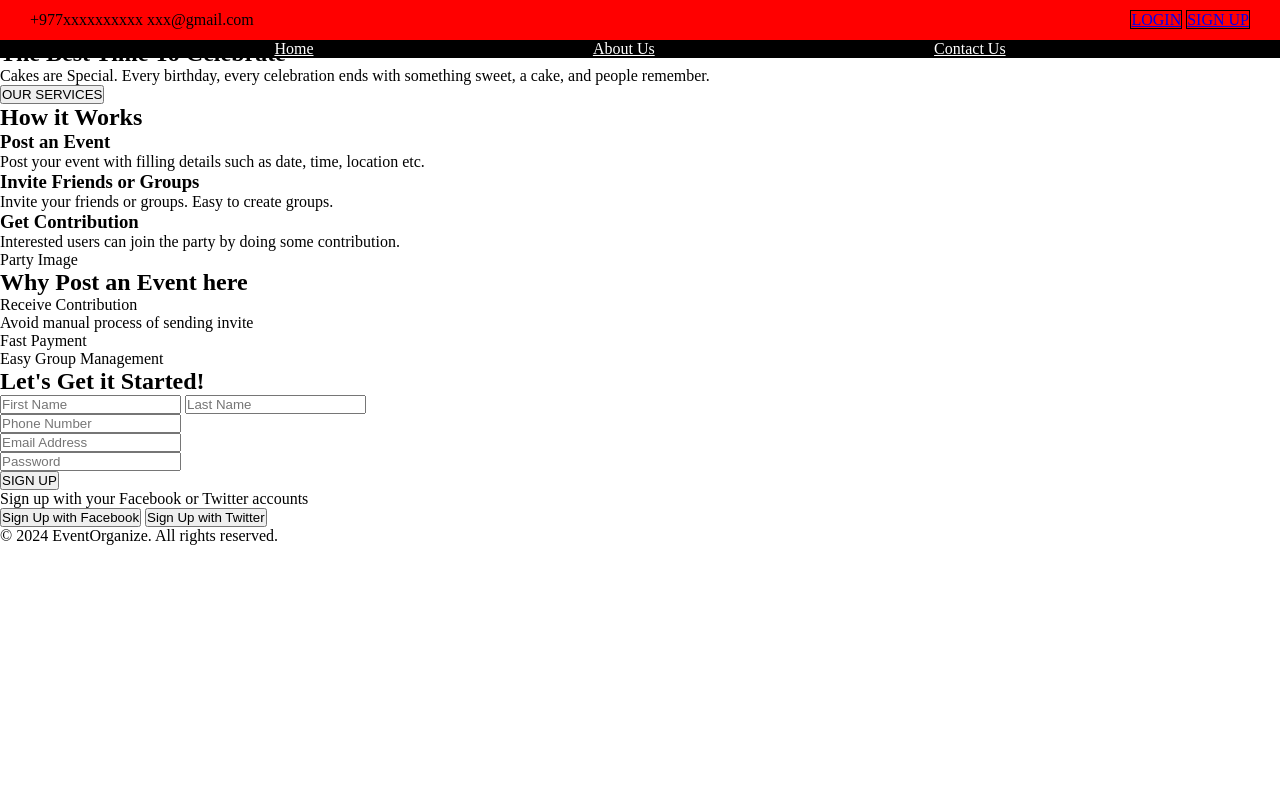
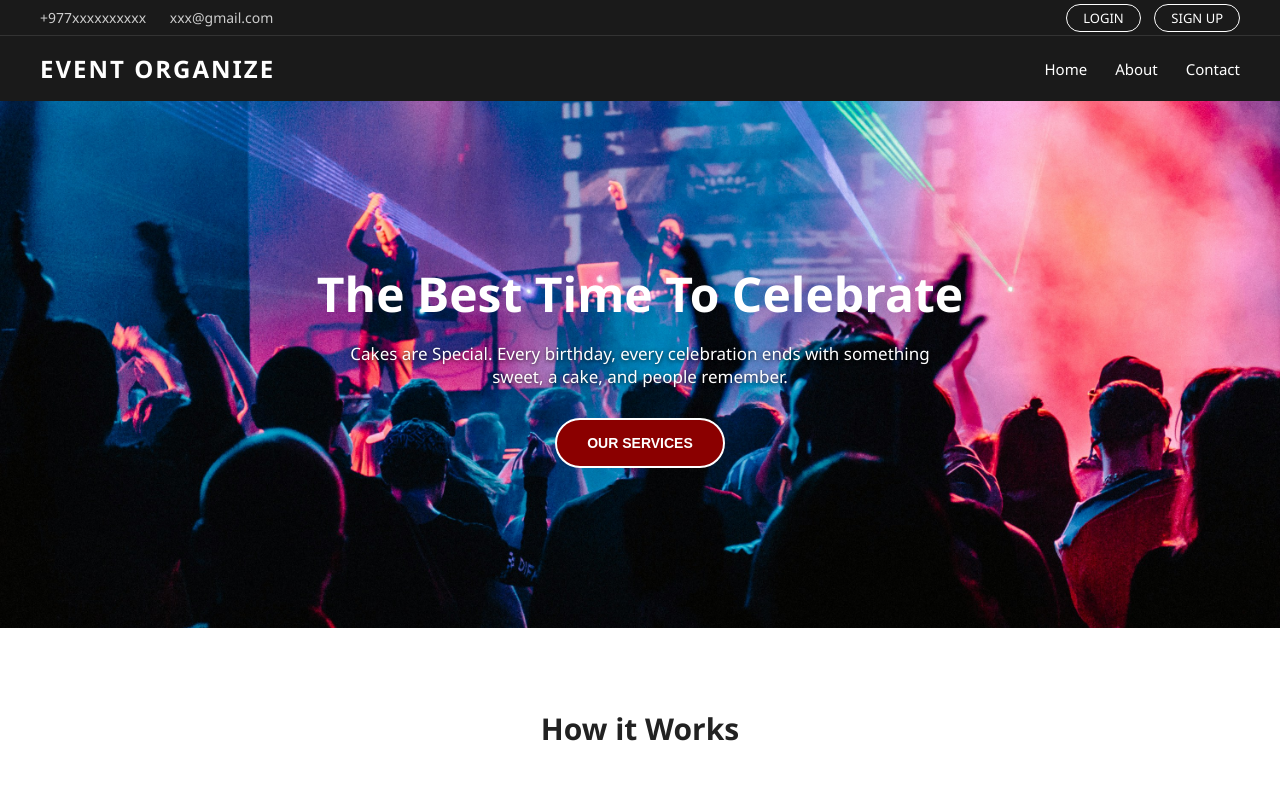
Before and after one commit to sthaswornim820-netizen/4SEWD-CourseWork, a plain HTML site: page index.html in a window 1280 px wide. Shown: the top 796 px of the page. Drawn offline with Linux system fonts and the light colour scheme.

Commit message:
add background image, styling

```diff
--- a/index.html
+++ b/index.html
@@ -1,56 +1,59 @@
 <!DOCTYPE html>
 <html lang="en">
+
 <head>
   <meta charset="UTF-8" />
-  <meta name="viewport" content="width=device-width, initial-scale=1.0"/>
+  <meta name="viewport" content="width=device-width, initial-scale=1.0" />
   <title>Event Organize </title>
   <link rel="stylesheet" href="style.css" />
 </head>
+
 <body>
+  <div class="container">
 
     <div class="top">
       <div class="info">
         <span>+977xxxxxxxxxx</span>
         <span>xxx@gmail.com</span>
       </div>
-    <div>
+      <div class="buttons">
         <a id="login-btn" href="login.html">LOGIN</a>
         <a id="signup-btn" href="signup.html">SIGN UP</a>
       </div>
     </div>
 
     <nav>
-    <!-- <div>Event Organize</div> -->
       <div class="logo">
-      <!-- <p>Swornim</p> -->
+        <p>Event Organize</p>
       </div>
-    <div>
-      <a href="home.html">Home</a>
-      <a href="about.html">About Us</a>
-      <a href="contact.html">Contact Us</a>
-    </div>
+      <ul class="nav-links">
+        <li><a href="home.html">Home</a></li>
+        <li><a href="about.html">About</a></li>
+        <li><a href="contact.html">Contact</a></li>
+      </ul>
     </nav>
 
-  <section>
+    <section class="main-image">
       <h1>The Best Time To Celebrate</h1>
-    <p>Cakes are Special. Every birthday, every celebration ends with something sweet, a cake, and people remember.</p>
-    <div>
+      <p>Cakes are Special. Every birthday, every celebration ends with something sweet, a cake, and people remember.
+      </p>
+      <div class="main-buttons">
         <button>OUR SERVICES</button>
       </div>
     </section>
 
-  <section>
+    <section class="how-it-works">
       <h2>How it Works</h2>
-    <div>
-      <div>
+      <div class="steps">
+        <div class="step">
           <h3>Post an Event</h3>
           <p>Post your event with filling details such as date, time, location etc.</p>
         </div>
-      <div>
+        <div class="step">
           <h3>Invite Friends or Groups</h3>
           <p>Invite your friends or groups. Easy to create groups.</p>
         </div>
-      <div>
+        <div class="step">
           <h3>Get Contribution</h3>
           <p>Interested users can join the party by doing some contribution.</p>
         </div>
@@ -58,9 +61,6 @@
     </section>
 
     <section>
-    <div>
-      <p>Party Image</p>
-    </div>
       <div>
         <h2>Why Post an Event here</h2>
         <ul>
@@ -88,7 +88,7 @@
       <div>
         <input type="password" placeholder="Password" />
       </div>
-      <button aria-label = "signup">SIGN UP</button>
+      <button>SIGN UP</button>
       <div>
         <p>Sign up with your Facebook or Twitter accounts</p>
         <div>
@@ -98,10 +98,12 @@
       </div>
   </div>
   </section>
+  </div>
 
   <footer>
     <p>&copy; 2024 EventOrganize. All rights reserved.</p>
   </footer>
 
 </body>
+
 </html>
--- a/style.css
+++ b/style.css
@@ -1,43 +1,139 @@
 * {
-    padding: 0;
-    margin: 0;
-    box-sizing: border-box;
+  margin: 0;
+  padding: 0;
+  box-sizing: border-box;
+}
+
+body {
+  font-family: 'Segoe UI', sans-serif;
+  color: #222;
 }
 
 .top {
-    height: 5vh;
-    width: 100%;
-    display: flex;
-    align-items: center;
-    justify-content: space-between;
-    padding: 0 30px;
-    background-color: red;
-
+  display: flex;
+  justify-content: space-between;
+  align-items: center;
+  padding: 8px 40px;
+  background: #1a1a1a;
+  color: #ccc;
+  font-size: 14px;
 }
 
-#login-btn, #signup-btn{
-    border: 1px solid black;
-
+.top .info span {
+  margin-right: 20px;
 }
 
-/* .info {
-
-    position:fixed;
-
-} */
-nav div {
-    position: fixed;
-    height: 2.5 rem;
-    width: 100%;
-    display: flex;
-    background-color: black;
-    flex-direction: row;
-    align-items: center;
-    justify-content: space-evenly;
-    gap: 5px;
+.top .buttons a {
+  color: #fff;
+  text-decoration: none;
+  border: 1px solid #fff;
+  padding: 4px 16px;
+  border-radius: 20px;
+  margin-left: 10px;
+  font-size: 13px;
 }
 
-nav a {
-    color: white;
-    /* flex-grow :1; */
+nav {
+  display: flex;
+  justify-content: space-between;
+  align-items: center;
+  padding: 16px 40px;
+  background: #1a1a1a;
+  border-top: 1px solid #333;
 }
+
+.logo p {
+  font-size: 24px;
+  font-weight: 900;
+  color: #fff;
+  text-transform: uppercase;
+  letter-spacing: 2px;
+}
+
+.nav-links {
+  list-style: none;
+  display: flex;
+  gap: 28px;
+}
+
+.nav-links a {
+  color: #fff;
+  text-decoration: none;
+  font-size: 15px;
+}
+
+.main-image {
+  padding: 160px 40px;
+  text-align: center;
+  background-image: url('party.jpg');
+  background-size: cover;
+  background-position: center;
+  color: #fff;
+}
+
+.main-image h1 {
+  font-size: 48px;
+  font-weight: 800;
+  margin-bottom: 16px;
+}
+
+.main-image p {
+  font-size: 17px;
+  max-width: 580px;
+  margin: 0 auto 30px;
+  text-shadow: 0 1px 4px rgba(0, 0, 0, 0.8);
+}
+
+.main-buttons {
+  display: flex;
+  justify-content: center;
+  gap: 16px;
+}
+
+.main-buttons button {
+  padding: 15px 30px;
+  font-size: 14px;
+  font-weight: 700;
+  text-transform: uppercase;
+  border-radius: 30px;
+  cursor: pointer;
+  border: 2px solid #fff;
+  background: #8b0000;
+  color: #fff;
+}
+
+/* HOW IT WORKS */
+.how-it-works {
+  padding: 80px 40px;
+  text-align: center;
+  background: #fff;
+}
+
+.how-it-works h2 {
+  font-size: 30px;
+  font-weight: 700;
+  margin-bottom: 50px;
+  color: #222;
+}
+
+.steps {
+  display: flex;
+  justify-content: center;
+  gap: 60px;
+}
+
+.step {
+  max-width: 220px;
+}
+
+.step h3 {
+  font-size: 18px;
+  font-weight: 700;
+  margin-bottom: 10px;
+  color: #8b0000;
+}
+
+.step p {
+  font-size: 14px;
+  color: #666;
+}
```
Also changed, not shown: party.jpg (added), 1 other file. Lines whose indentation alone changed are shown as unchanged.
